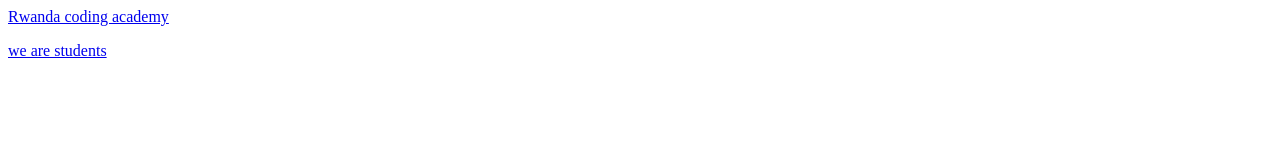
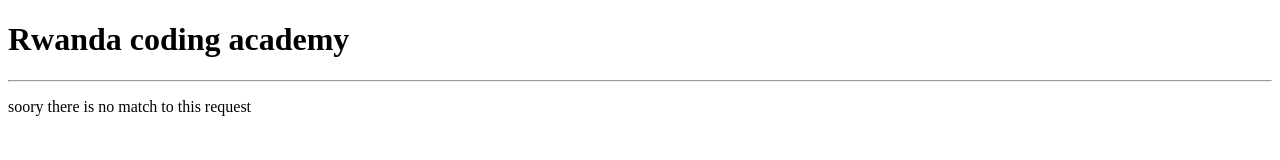
Before and after one commit to Qubyte7/node-crash-course, a website: page docs/css.html in a window 1280 px wide. Drawn offline with Linux system fonts and the light colour scheme.

Commit message:
4th commit

```diff
--- a/docs/css.html
+++ b/docs/css.html
@@ -7,9 +7,9 @@
     <title>css</title>
 </head>
 <body>
-    <a href="dark.h
-    <h1>Rwanda coding academy
-       <p>we are students </p>
+    <h1>Rwanda coding academy</h1>
+    <hr>
+       <p> soory there is no match to this request</p>
 
     </h1>
 </body>
```
Also changed, not shown: docs/app.js (+10 -2 lines), docs/dark.html (+1 -1 lines), docs/oos.html (+2 -1 lines).
